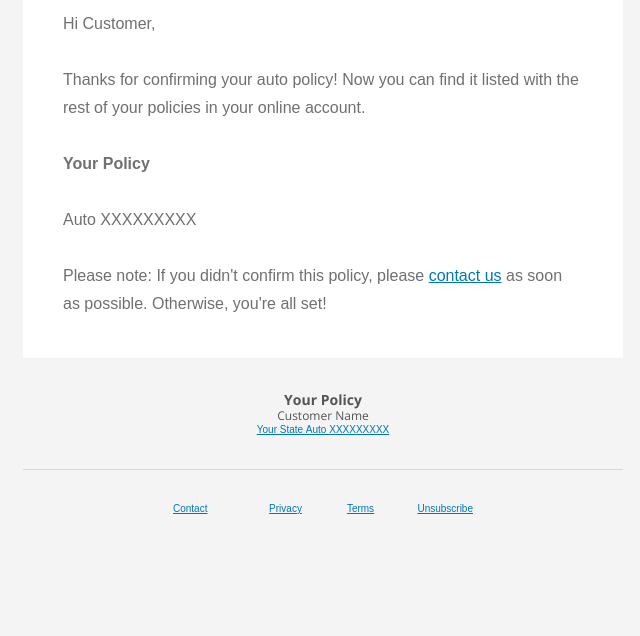
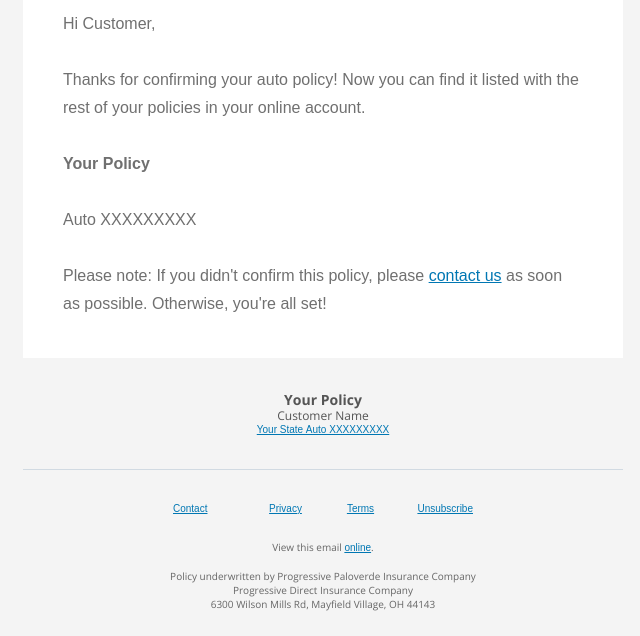
Before and after one commit to shepherdabdullah/progressive-transactional, a plain HTML site: page index.html in a window 1280 px wide. Shown: the part 183-819 px from the top of the page, without its empty margins (317-957 px from the left). Drawn offline with nearby package versions, Linux system fonts and the light colour scheme.

Commit message:
build footer fine print section

```diff
--- a/index.html
+++ b/index.html
@@ -495,6 +495,104 @@
                   </tr>
                 </table>
                 <!--Foot links end-->
+                <!--Foot fine print start-->
+                <table
+                  width="100%"
+                  border="0"
+                  cellspacing="0"
+                  cellpadding="0"
+                  class="wrapper"
+                  bgcolor="#f4f4f4"
+                  align="center"
+                  style="max-width: 600px"
+                >
+                  <tr>
+                    <td
+                      align="center"
+                      style="
+                        font: 10px 'Open Sans', 'Arial', sans-serif;
+                        color: #666666;
+                        line-height: 14px;
+                        max-width: 600px;
+                      "
+                    >
+                      <br />
+                      <table
+                        align="center"
+                        bgcolor="#f4f4f4"
+                        border="0"
+                        cellpadding="0"
+                        cellspacing="0"
+                        class="wrapper"
+                        width="100%"
+                        style="width: 100%"
+                      >
+                        <tr>
+                          <td
+                            align="center"
+                            bgcoolor="#f4f4f4"
+                            style="
+                              font: 10px Open Sans, Arial, sans-serif;
+                              line-height: 14px;
+                            "
+                          >
+                            <span
+                              style="
+                                font: 10px Open Sans, Arial, sans-serif;
+                                line-height: 14px;
+                                color: #666666;
+                              "
+                            >
+                              View this email
+                              <a
+                                href="#"
+                                style="
+                                  font-family: '96Sans', Arial, sans-serif;
+                                  font-size: 10px;
+                                  color: #0077b3;
+                                  line-height: 14px;
+                                  display: inline-block;
+                                  text-decoration: underline;
+                                "
+                                >online</a
+                              >.
+                            </span>
+                          </td>
+                        </tr>
+                      </table>
+                      <br />
+                      Policy underwritten by Progressive Paloverde Insurance
+                      Company
+                      <br />
+                      Progressive Direct Insurance Company
+                      <br />
+                      6300 Wilson Mills Rd,&ZeroWidthSpace; Mayfield
+                      Village,&ZeroWidthSpace; OH 44143
+                      <br />
+                      <br />
+                      <br />
+                      <table
+                        border="0"
+                        cellspacing="0"
+                        cellpadding="10"
+                        style="max-width: 600px; width: 100%"
+                      >
+                        <tr>
+                          <td
+                            align="left"
+                            style="
+                              font: 10px Open Sans, Arial, sans-serif;
+                              font-weight: 300;
+                              color: #2d2d2d;
+                              line-height: 14px;
+                            "
+                          ></td>
+                        </tr>
+                      </table>
+                    </td>
+                  </tr>
+                </table>
+                <!--Foot fine print end-->
               </td>
             </tr>
           </table>
```
